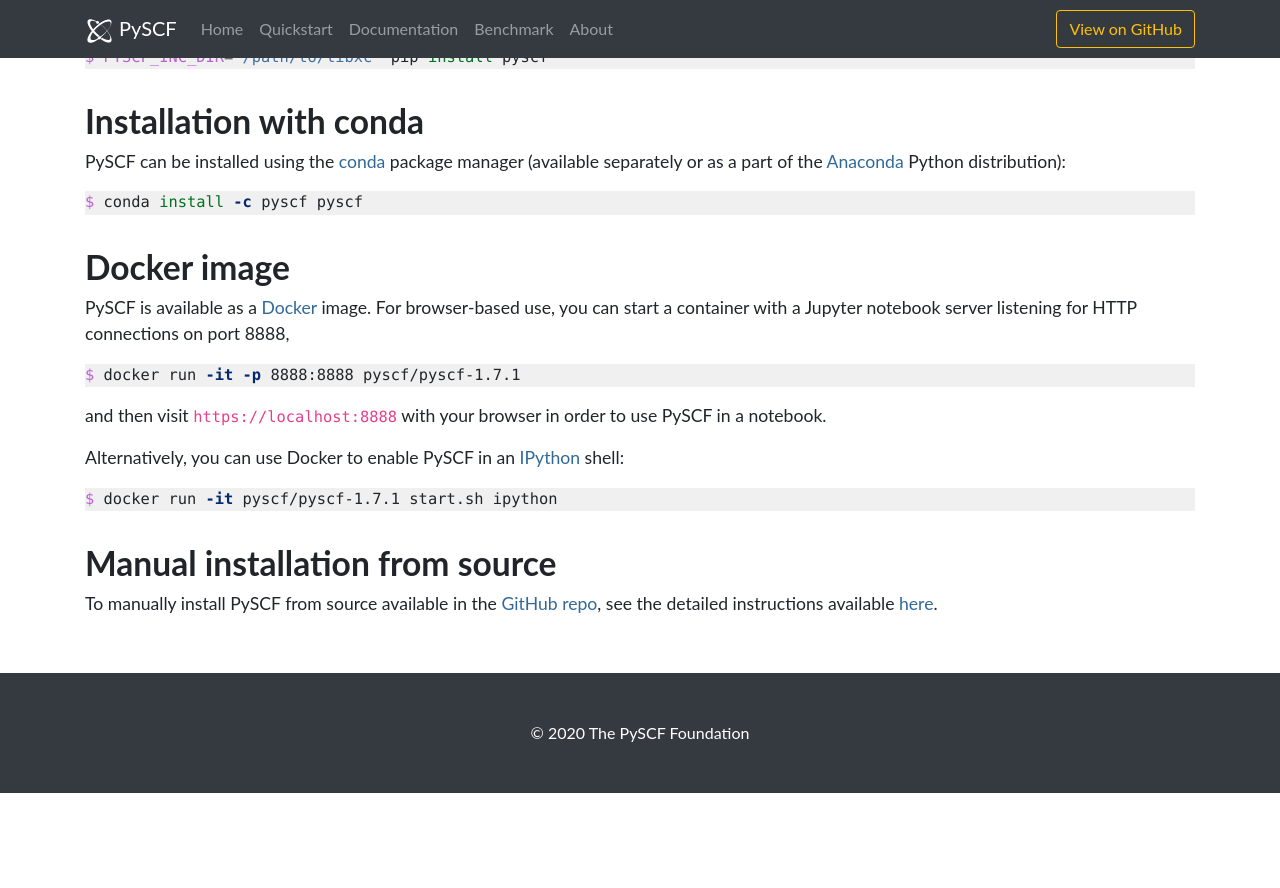
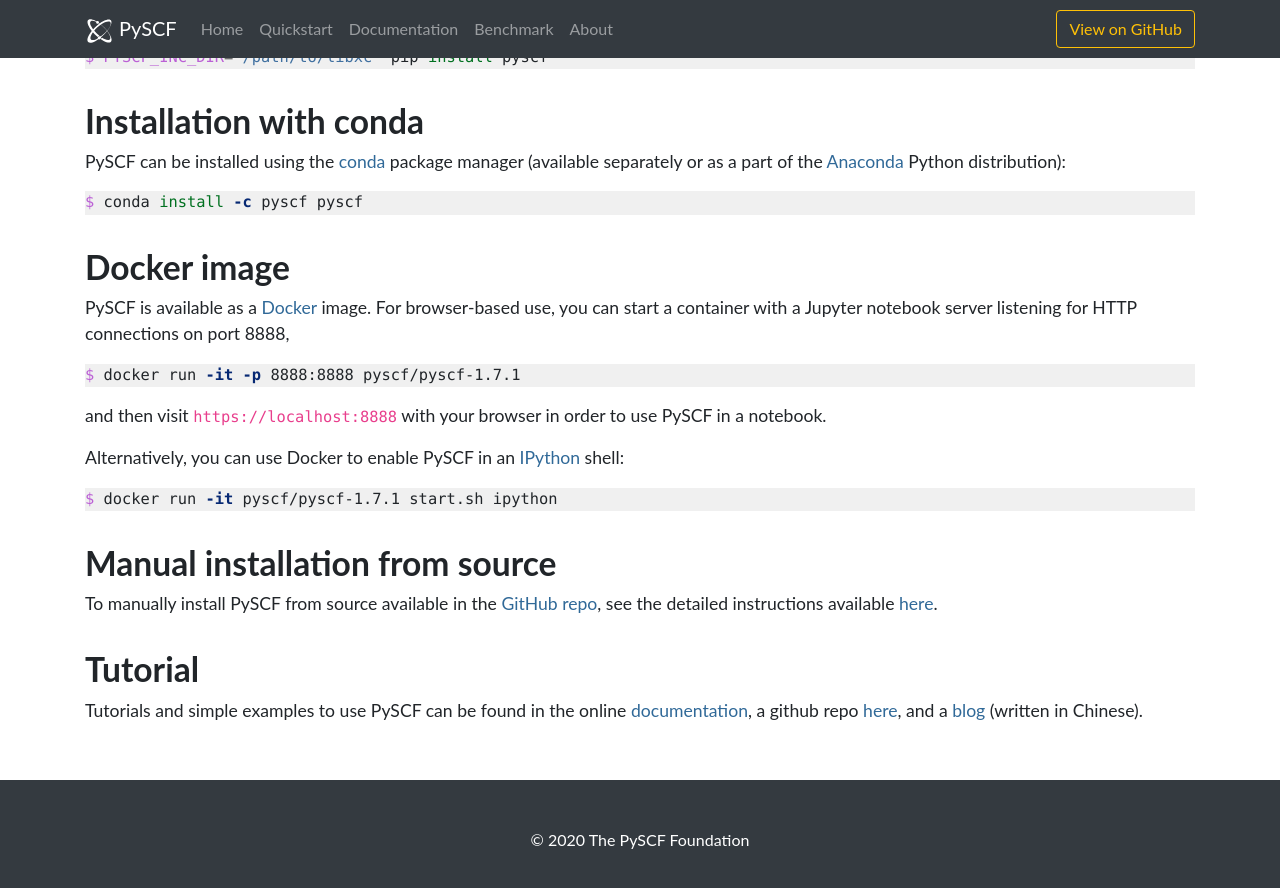
Before and after one commit to pyscf/pyscf.github.io-v1, a Jekyll site: the page built from quickstart.md, in a window 1280 px wide and 900 px high, scrolled down 1084 px. Shown: the top 888 px of the window. Built offline with Jekyll 4.4.1, drawn with Linux system fonts in a browser that asks for light colours; before the commit the page ends 1877 px from its top, so only the background shows below that.

Commit message:
Update quickstart

```diff
--- a/quickstart.md
+++ b/quickstart.md
@@ -85,3 +85,11 @@ $ docker run -it pyscf/pyscf-1.7.1 start.sh ipython
 To manually install PySCF from source available in the [GitHub
 repo](https://github.com/pyscf/pyscf), see the detailed instructions available
 [here](http://pyscf.github.io/pyscf/install.html#manual-installation-from-github-repo).
+
+
+# Tutorial
+
+Tutorials and simple examples to use PySCF can be found in the online
+[documentation](http://pyscf.org/pyscf/tutorial.html), a github repo
+[here](https://github.com/nmardirossian/PySCF_Tutorial/blob/master/user_guide.ipynb),
+and a [blog](https://py-xdh.readthedocs.io/zh_CN/latest/) (written in Chinese).
```
